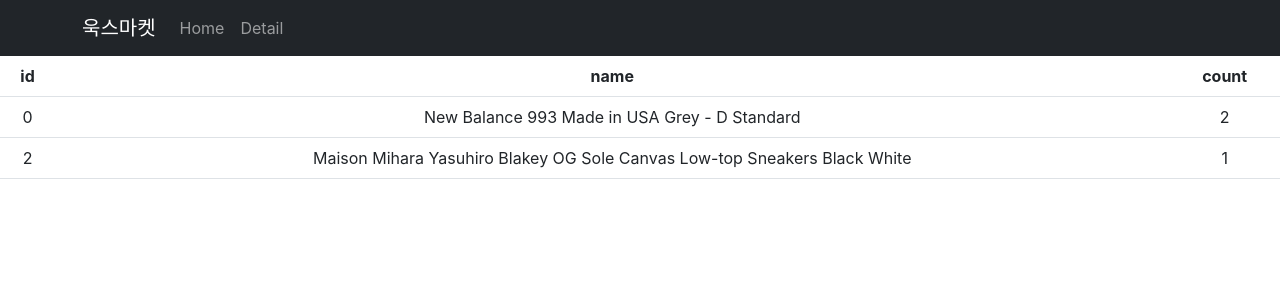
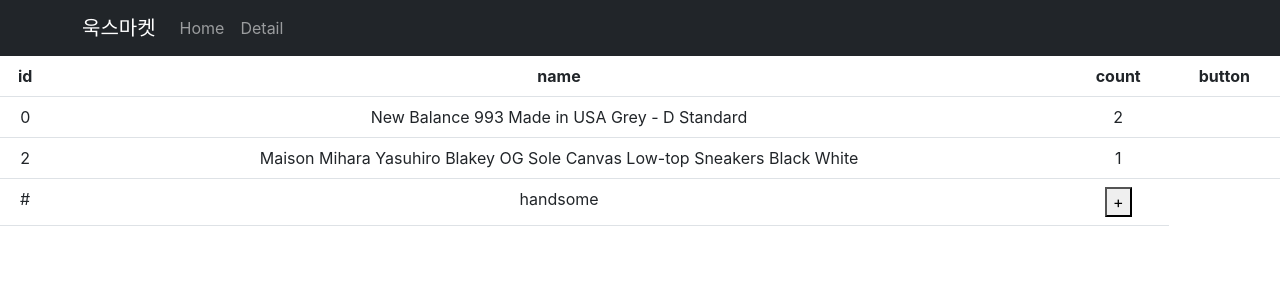
Before and after one commit to ukssss/React, a React (Create React App) app in the folder 03.coding-apple-2022/shop/: page /cart in a window 1280 px wide. Shown: the top 300 px of the page. Built offline with nearby package versions, Linux system fonts and the light colour scheme.

Commit message:
03-coding-apple-2022 | store에 state 변경 실습

```diff
--- a/03.coding-apple-2022/shop/src/pages/Cart.js
+++ b/03.coding-apple-2022/shop/src/pages/Cart.js
@@ -1,10 +1,11 @@
 import { Table } from 'react-bootstrap';
-import { useSelector } from 'react-redux';
+import { useDispatch, useSelector } from 'react-redux';
+import { changeName } from '../store';
 
 function Cart() {
-  let cart = useSelector((state) => state.cart);
+  let state = useSelector((state) => state);
 
-  console.log(cart);
+  let dispatch = useDispatch();
 
   return (
     <div>
@@ -14,18 +15,31 @@
             <th>id</th>
             <th>name</th>
             <th>count</th>
+            <th>button</th>
           </tr>
         </thead>
         <tbody>
-          {cart.map((item) => {
-            return (
-              <tr>
-                <td>{item.id}</td>
-                <td>{item.name}</td>
-                <td>{item.count}</td>
-              </tr>
-            );
-          })}
+          {state.cart.map((item, i) => (
+            <tr key={item.id}>
+              <td>{item.id}</td>
+              <td>{item.name}</td>
+              <td>{item.count}</td>
+              <td></td>
+            </tr>
+          ))}
+          <tr>
+            <td>#</td>
+            <td>{state.user}</td>
+            <td>
+              <button
+                onClick={() => {
+                  dispatch(changeName());
+                }}
+              >
+                +
+              </button>
+            </td>
+          </tr>
         </tbody>
       </Table>
     </div>
--- a/03.coding-apple-2022/shop/src/store.js
+++ b/03.coding-apple-2022/shop/src/store.js
@@ -1,4 +1,16 @@
 import { configureStore, createSlice } from '@reduxjs/toolkit';
+
+let user = createSlice({
+  name: 'user',
+  initialState: 'handsome',
+  reducers: {
+    changeName(state) {
+      return 'ukss ' + state;
+    },
+  },
+});
+
+export let { changeName } = user.actions;
 
 let cart = createSlice({
   name: 'cart',
@@ -8,8 +20,11 @@
   ],
 });
 
+export let { countUp } = cart.actions;
+
 export default configureStore({
   reducer: {
+    user: user.reducer,
     cart: cart.reducer,
   },
 });
```
